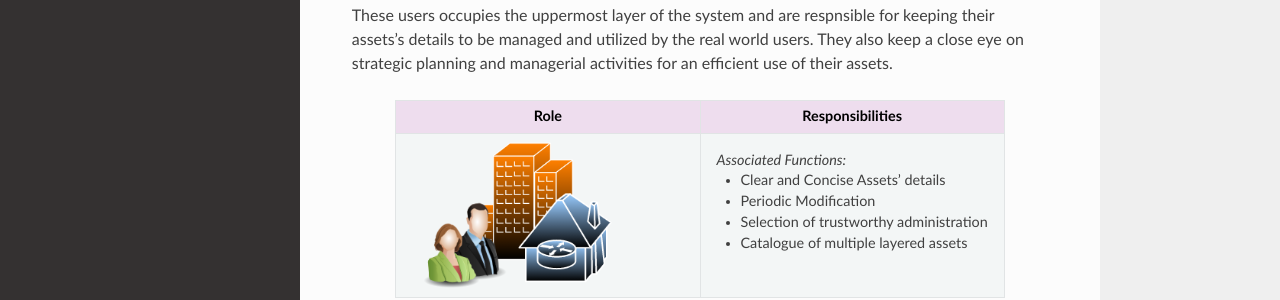
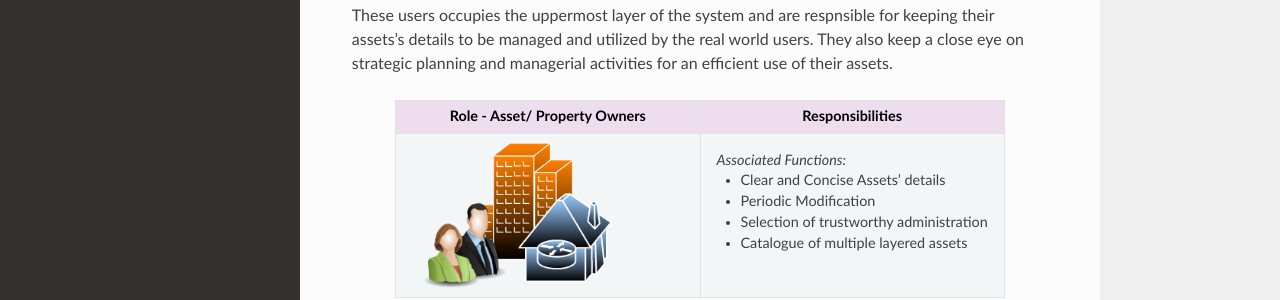
Before and after one commit to IIITM-Jay/Property-Management-System-Docs, a Sphinx documentation site: the page built from docs/source/systemOverview.rst, in a window 1280 px wide and 1279 px high. Shown: the part 793-1093 px from the top of the window. Built offline with Sphinx 7.4.7 and the Read the Docs theme 2.0.0, drawn with Linux system fonts in a browser that asks for light colours.

Commit message:
Update systemOverview.rst

```diff
--- a/docs/source/systemOverview.rst
+++ b/docs/source/systemOverview.rst
@@ -45,7 +45,7 @@ They also keep a close eye on strategic planning and managerial activities for a
    :widths: 50 50
    :header-rows: 1
 
-   * - Role
+   * - Role - Asset/ Property Owners
      - Responsibilities
 
    * - .. image:: _static/images/assetOwner.png
```
